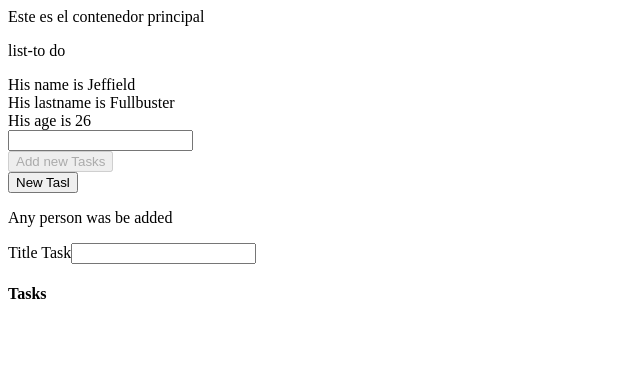
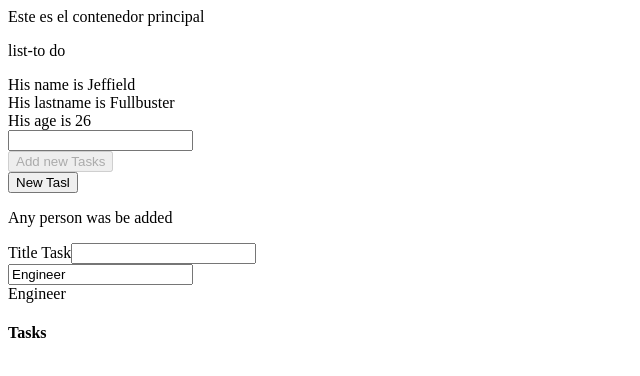
Before and after one commit to Jeffield97/Angular-Class, an Angular app: page / in a window 1280 px wide. Shown: the top 376 px of the page, without its empty margins (0-640 px from the left). Built offline with nearby package versions, Linux system fonts and the light colour scheme.

Commit message:
Add Two way binding

```diff
--- a/src/app/app.module.ts
+++ b/src/app/app.module.ts
@@ -4,6 +4,7 @@ import { BrowserModule } from '@angular/platform-browser';
 import { AppRoutingModule } from './app-routing.module';
 import { AppComponent } from './app.component';
 import { ListContainerComponent } from './list-container/list-container.component';
+import { FormsModule } from '@angular/forms';
 
 @NgModule({
   declarations: [
@@ -12,7 +13,8 @@ import { ListContainerComponent } from './list-container/list-container.componen
   ],
   imports: [
     BrowserModule,
-    AppRoutingModule
+    AppRoutingModule,
+    FormsModule
   ],
   providers: [],
   bootstrap: [AppComponent,ListContainerComponent]
--- a/src/app/list-container/list-container.component.html
+++ b/src/app/list-container/list-container.component.html
@@ -17,7 +17,14 @@
   <p>{{ message }}</p>
 </div>
 
-<label for="titleTask">Title Task</label>
-<input type="text" id="titleTask" (input)="changeTitle($event)" />
-{{ title }}
+<div>
+  <label for="titleTask">Title Task</label>
+  <input type="text" id="titleTask" (input)="changeTitle($event)" />
+</div>
+
+<!-- Two way binding, se debe tener agregado FormsModule en app.module y utilizar ngModel -->
+<div>
+  <input type="text" [(ngModel)]="title" />
+</div>
+<div>{{ title }}</div>
 <h4>Tasks</h4>
--- a/src/app/list-container/list-container.component.ts
+++ b/src/app/list-container/list-container.component.ts
@@ -12,7 +12,7 @@ export class ListContainerComponent {
   age: number = 26
   btn_disable: boolean = true
   message = "Any person was be added"
-  title=""
+  title="Engineer"
   //Functions
   addTask():void {
     this.message= "Task added successfully"
```
